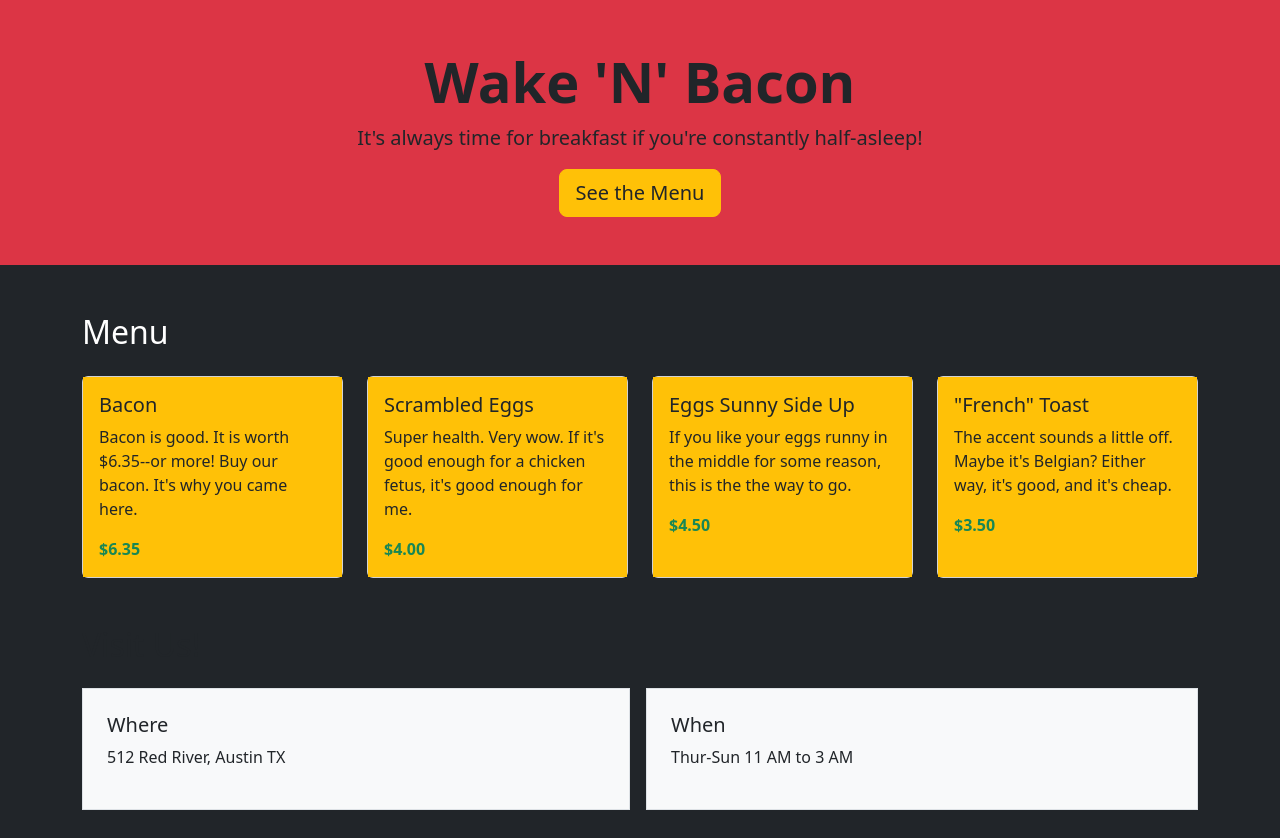
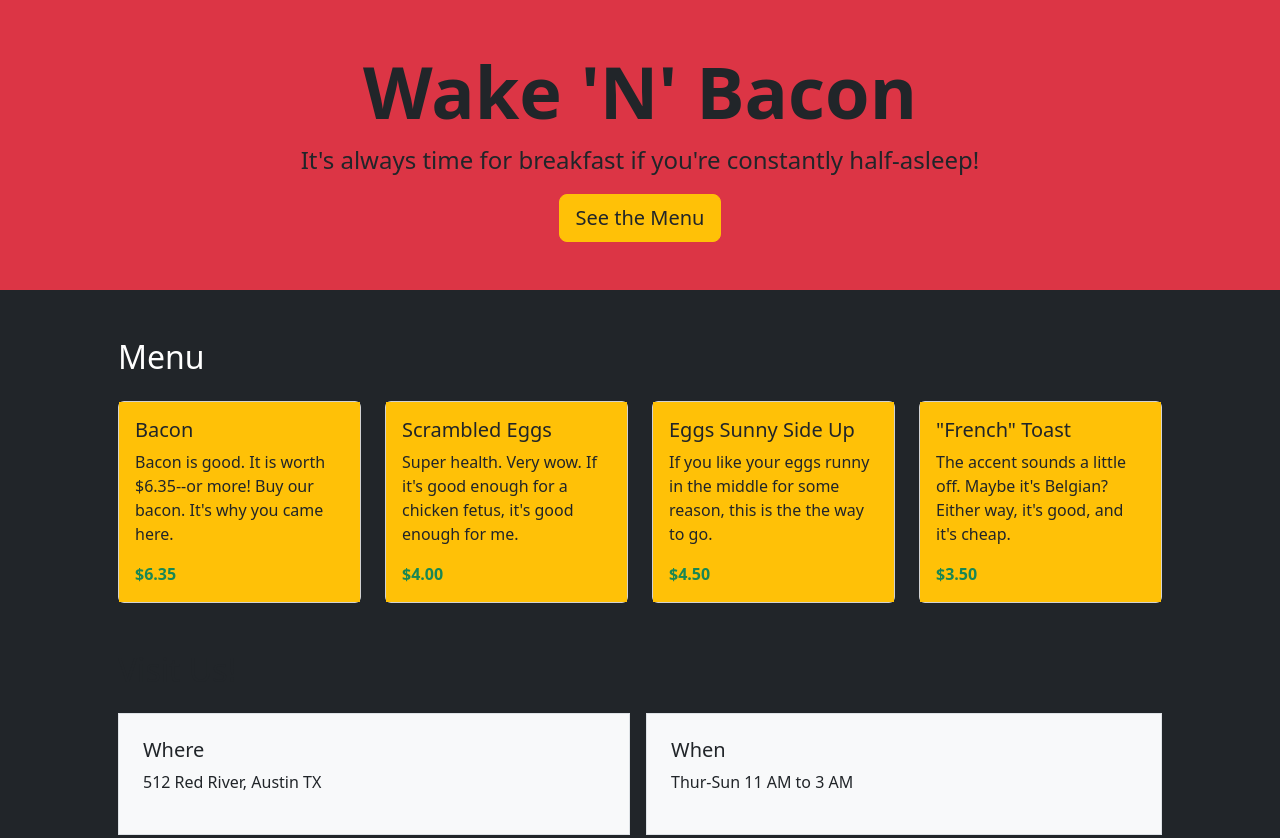
Before and after one commit to BronsonParker/food-truck-site, a plain HTML site: page index.html in a window 1280 px wide. Shown: the top 838 px of the page. Drawn offline with nearby package versions, Linux system fonts and the light colour scheme.

Commit message:
Added Responsive Spacing And Heading Sizes

```diff
--- a/index.html
+++ b/index.html
@@ -5,18 +5,19 @@
     <meta name="viewport" content="width=device-width, initial-scale=1.0">
     <title>Wake 'N' Bacon</title>
     <link href="https://cdn.jsdelivr.net/npm/bootstrap@5.3.8/dist/css/bootstrap.min.css" rel="stylesheet" integrity="sha384-sRIl4kxILFvY47J16cr9ZwB07vP4J8+LH7qKQnuqkuIAvNWLzeN8tE5YBujZqJLB" crossorigin="anonymous">
+    <link rel="stylesheet" href="style.css">
 </head>
 <body class="bg-dark">
-    <header class="bg-danger text-center py-5">
-        <h1 class="display-4 fw-bold">Wake 'N' Bacon</h1>
+    <header class="bg-danger text-center py-4 py-md-5">
+        <h1 class="hero-title fw-bold">Wake 'N' Bacon</h1>
         <p class="lead">It's always time for breakfast if you're constantly half-asleep!</p>
         <a href="#menu" class="btn btn-warning btn-lg text-dark">See the Menu</a>
     </header>
 
-<main class="container py-5">
+<main class="container py--4 py-md-5 px-3 px-lg-5">
     <section id="menu">
         <h2 class="mb-4 text-white">Menu</h2>
-        <div class="row g-4">
+        <div class="row g-3 g-md-4">
             <!-- Card 1 -->
             <div class="col-12 col-md-6 col-lg-3">
                 <div class="card h-100">
@@ -79,8 +80,8 @@
     </section>
 </main>
 
-
-    <footer class="bg-primary-subtle text-danger text-center py-2">
+<!-- I left the Y padding one lower than the assignment asks; it looks a little less jarring imo -->
+    <footer class="bg-primary-subtle text-danger text-center py-2 py-md-3">
         <p class="mb-0">&copy; 2026 Wake 'N' Bacon Enterprises Ltd.</p>
         <p class="mb-0">1-800-WAK-N-BAC (1-800-925-6222)</p>
     </footer>
--- /dev/null
+++ b/style.css
@@ -0,0 +1,17 @@
+/* Setting up header classes */
+.hero-title {
+    font-size: 2.5rem;
+}
+.lead {
+    font-size: 1.125rem;
+}
+
+/* Media Query so we know when to attach the new styles */
+@media (min-width: 768px) {
+    .hero-title {
+        font-size: 4.5rem;
+    }
+    .lead {
+        font-size: 1.5rem;
+    }
+}
```
